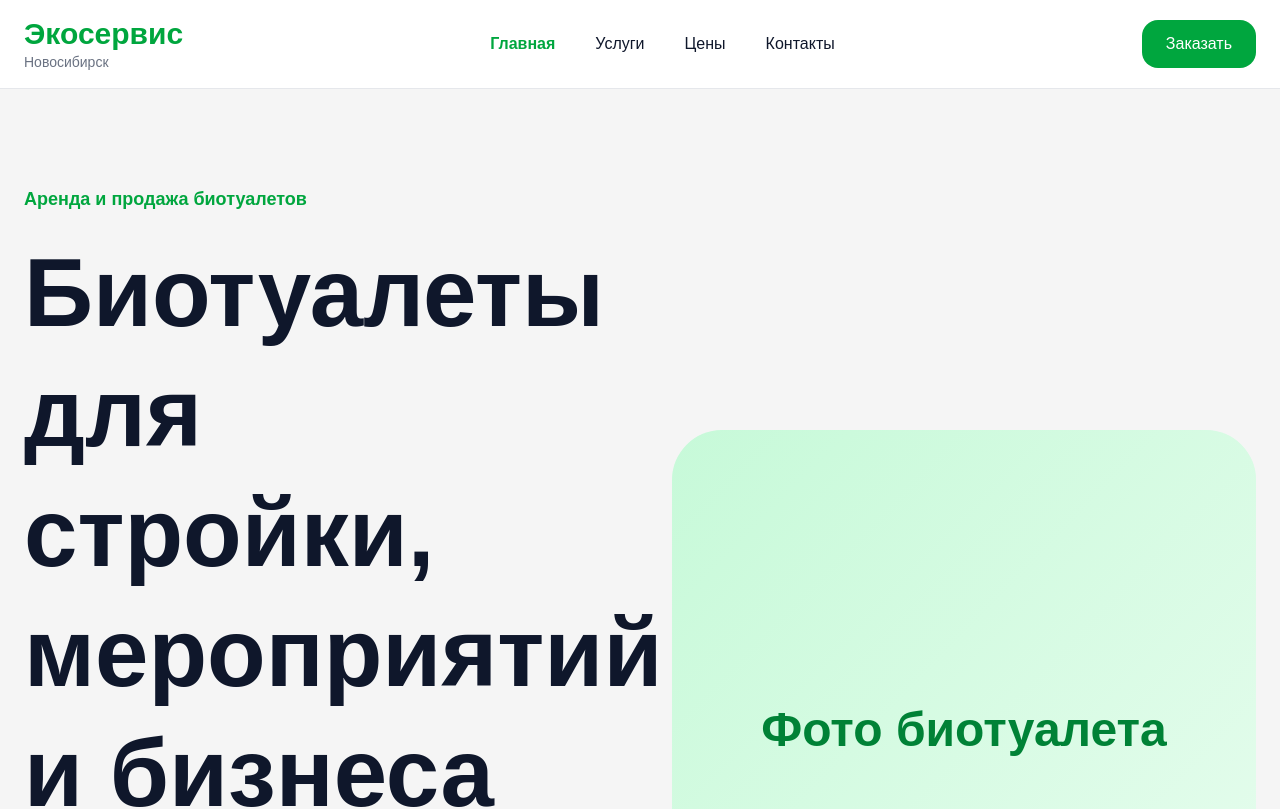
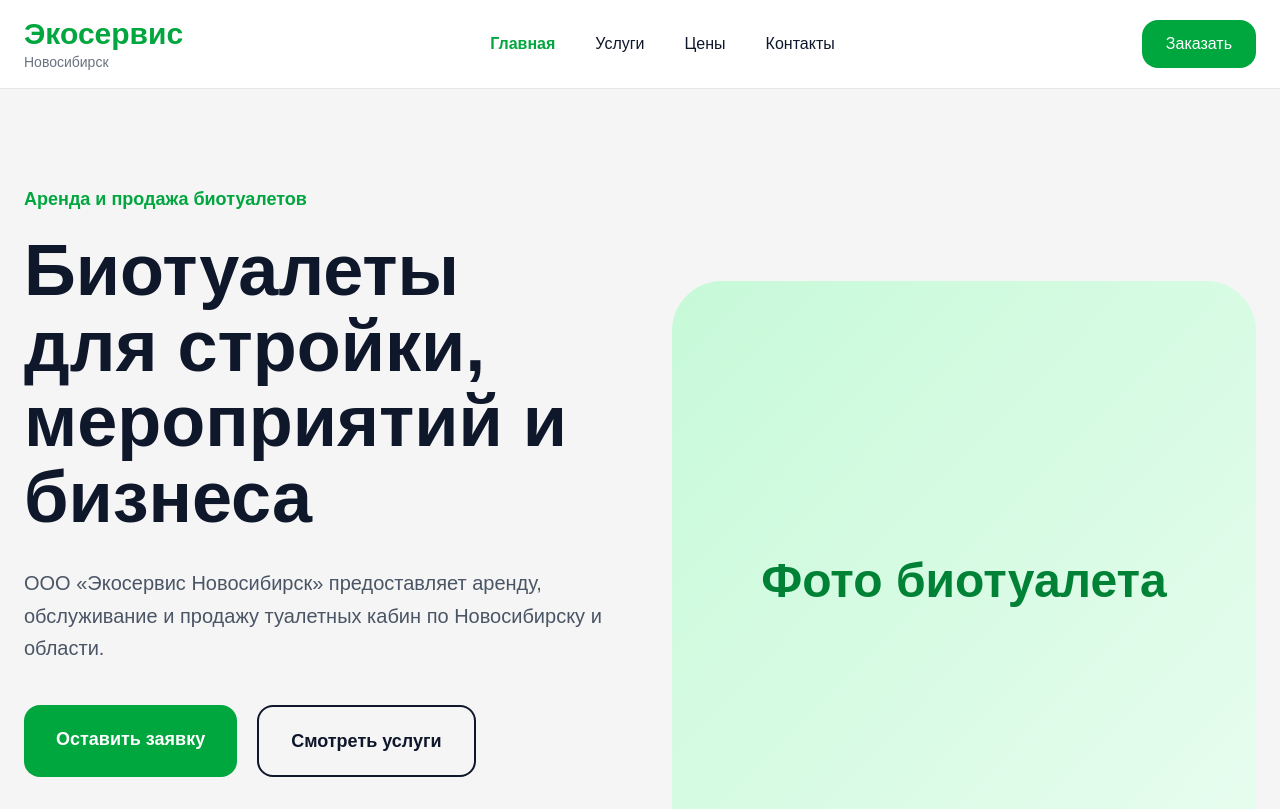
Before and after one commit to Skyeeeeeeeeeeeeeeeeeee/eco-service-site, a Next.js app: page /contacts in a window 1280 px wide. Shown: the top 809 px of the page. Built offline with nearby package versions, Linux system fonts and the light colour scheme.

Commit message:
add animations

```diff
--- a/app/contacts/page.tsx
+++ b/app/contacts/page.tsx
@@ -87,7 +87,7 @@ export default function HomePage() {
                 Аренда и продажа биотуалетов
               </p>
 
-              <h1 className="text-6xl md:text-8xl font-bold leading-tight mb-8">
+              <h1 className="text-4xl md:text-7xl font-bold leading-[1.05] mb-8 max-w-3xl">
                 Биотуалеты
                 для стройки,
                 мероприятий
@@ -154,12 +154,12 @@ export default function HomePage() {
               initial={{ opacity: 0, scale: 0.9 }}
               animate={{ opacity: 1, scale: 1 }}
               transition={{ duration: 0.8 }}
-              className="bg-green-100 rounded-[50px] min-h-[600px] flex items-center justify-center relative overflow-hidden"
+              className="bg-green-100 rounded-[50px] min-h-[500px] md:min-h-[600px] flex items-center justify-center relative overflow-hidden"
             >
 
               <div className="absolute inset-0 bg-gradient-to-br from-green-200 to-green-50 opacity-60" />
 
-              <p className="text-green-700 text-5xl font-bold relative z-10">
+              <p className="text-green-700 text-3xl md:text-5xl font-bold relative z-10 text-center px-6">
                 Фото биотуалета
               </p>
 
```
